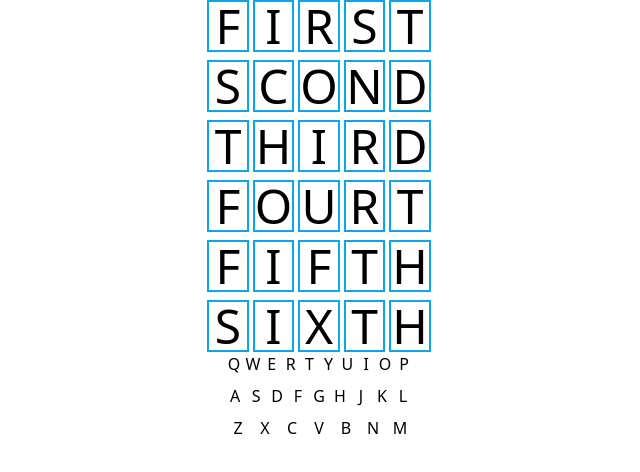
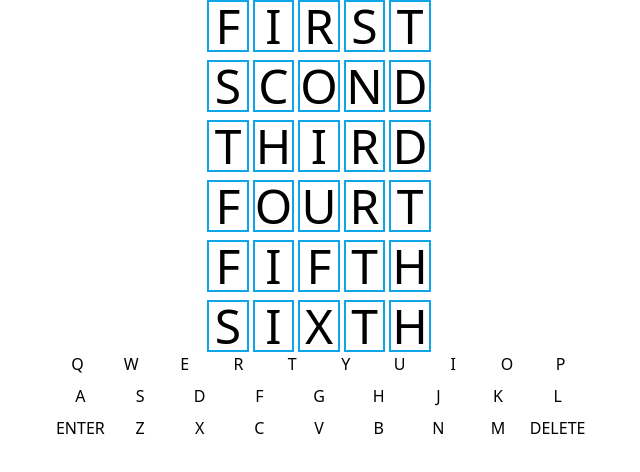
Before and after one commit to RdotSilva/TypeScript-React-WordUp, a React (Create React App) app: page / in a window 1280 px wide. Shown: the top 472 px of the page, without its empty margins (321-961 px from the left). Built offline with nearby package versions, Linux system fonts and the light colour scheme.

Commit message:
Add keys for enter and delete

```diff
--- a/src/components/Keyboard/Keyboard.tsx
+++ b/src/components/Keyboard/Keyboard.tsx
@@ -21,10 +21,12 @@ const Keyboard = (props: Props) => {
             return <Key keyVal={key} />;
           })}
         </div>
-        <div className="grid grid-cols-7 gap-1">
+        <div className="grid grid-cols-9 gap-1">
+          <Key keyVal={"ENTER"} />
           {keys3.map((key) => {
             return <Key keyVal={key} />;
           })}
+          <Key keyVal={"DELETE"} />
         </div>
       </div>
     </div>
```
